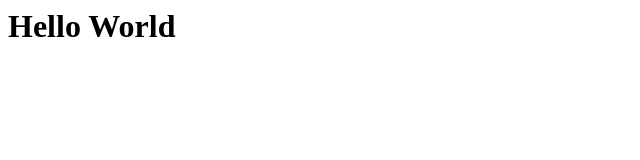
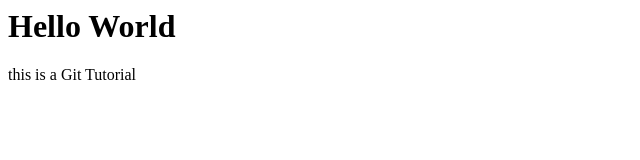
Before and after one commit to QuincyCrawford/INFOTC4320-Versioning-Tutorial, a plain HTML site: page index.html in a window 1280 px wide. Shown: the whole page, without its empty margins (0-640 px from the left). Drawn offline with Linux system fonts and the light colour scheme.

Commit message:
added message to index file

```diff
--- a/index.html
+++ b/index.html
@@ -1 +1,3 @@
 <h1> Hello World</h1>
+
+<p> this is a Git Tutorial </p>
```
